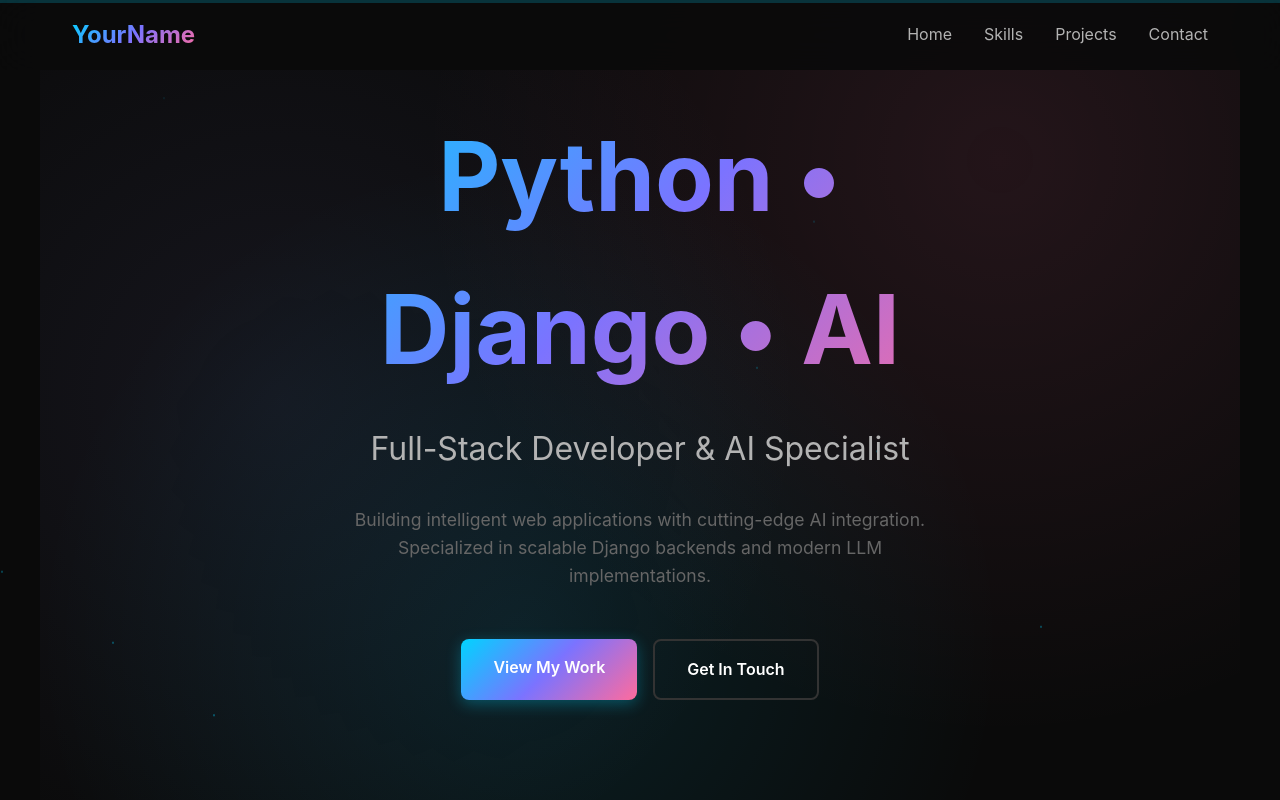
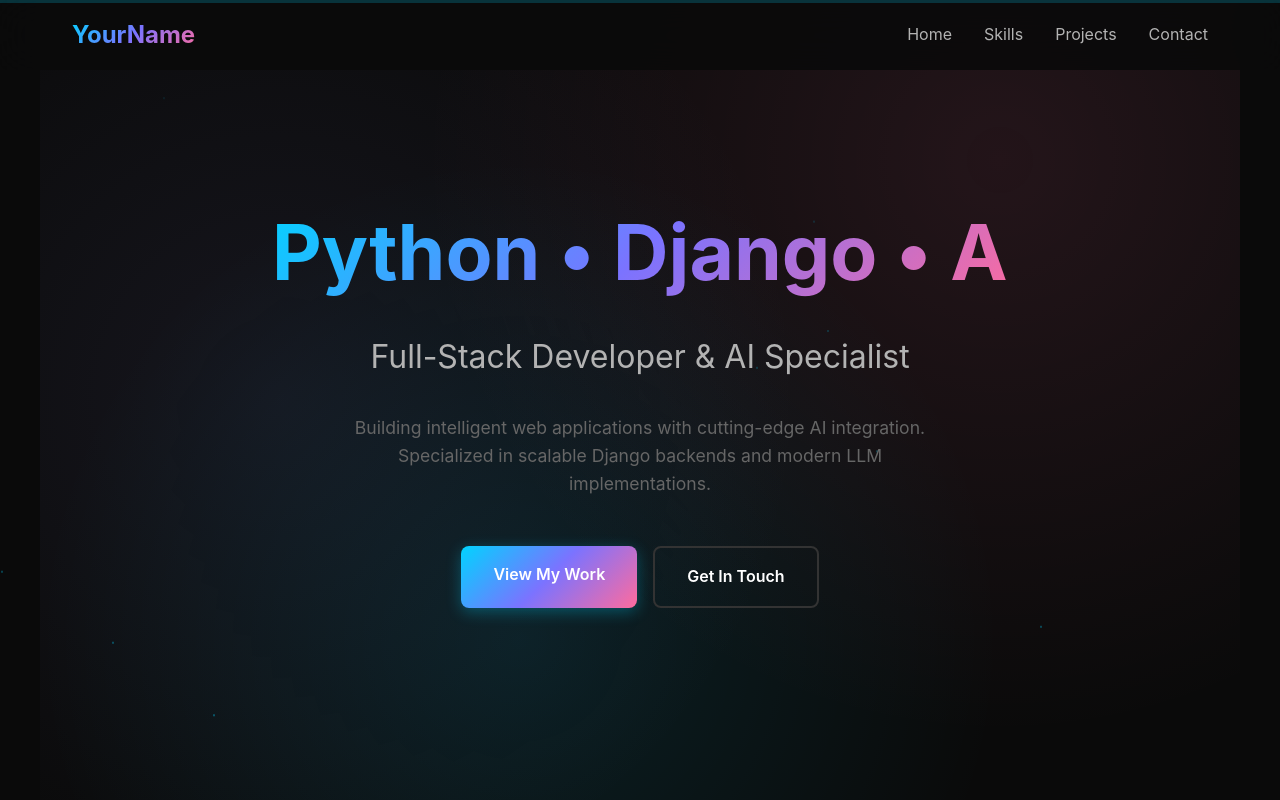
Before and after one commit to sgmagar/Personal-Portfolio, a plain HTML site: page index.html in a window 1280 px wide. Shown: the top 800 px of the page. Drawn offline with Linux system fonts and the light colour scheme.

Commit message:
minor update

```diff
--- a/index.html
+++ b/index.html
@@ -137,7 +137,7 @@
         }
 
         .hero h1 {
-            font-size: clamp(3rem, 8vw, 6rem);
+            font-size: clamp(2rem, 6vw, 6rem);
             font-weight: 700;
             margin-bottom: 1rem;
             background: var(--gradient-tech);
@@ -145,6 +145,8 @@
             -webkit-text-fill-color: transparent;
             background-clip: text;
             animation: slideUp 1s ease-out;
+            white-space: nowrap;
+            overflow: visible;
         }
 
         .hero .subtitle {
```
